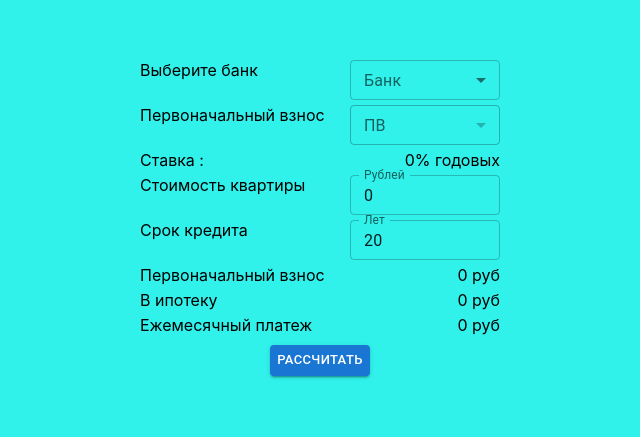
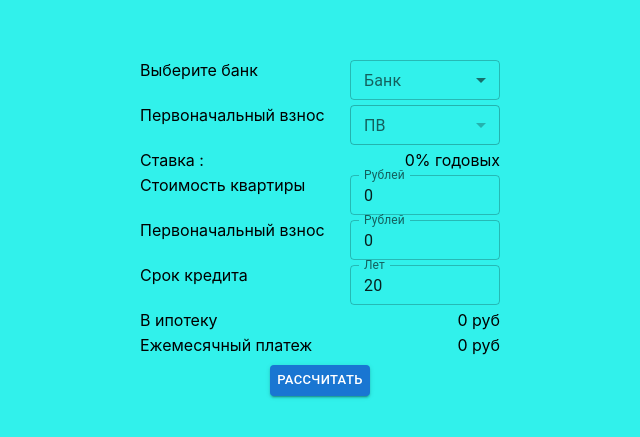
Before and after one commit to IshniyazovFail/mortgage_calculator, a React (Create React App) app: page / in a window 1280 px wide. Shown: the part 145-582 px from the top of the page, without its empty margins (320-960 px from the left). Built offline with nearby package versions, Linux system fonts and the light colour scheme.

Commit message:
added change initial payment

```diff
--- a/src/App.tsx
+++ b/src/App.tsx
@@ -8,7 +8,7 @@ import {
     betSelectionAC,
     calculationAC,
     costApartmentAC,
-    creditTermAC
+    creditTermAC, pvRubFinalAC
 } from "./state/bank-reducer";
 import {Button, FormControl, InputLabel, MenuItem, Select, SelectChangeEvent, TextField} from "@mui/material";
 
@@ -32,6 +32,7 @@ function App() {
     ]
 
     const [error, setError] = useState('')
+    const [errorPv, setErrorPv] = useState('')
 
     useEffect(() => {
         dispatsh(betSelectionAC(bank.data[0].percent))
@@ -60,10 +61,14 @@ function App() {
         setError('')
         dispatsh(costApartmentAC(Number(e.target.value)))
     }
+    const InputPvRubFinalHandler = (e: ChangeEvent<HTMLInputElement>) => {
+        setError('')
+        dispatsh( pvRubFinalAC(Number(e.target.value)))
+    }
 
     const calculation = () => {
-        const pvRub = costApartment * pvPercent / 100
-        const onaMortgage = costApartment - pvRub
+      /*  const pvRub = costApartment * pvPercent / 100*/
+        const onaMortgage = costApartment - pvRubFinal
         const creditTermYear = creditTerm * 12
         const betYear = bet / 12
         const numerator = betYear * Math.pow((1 + betYear), creditTermYear)
@@ -71,10 +76,13 @@ function App() {
 
         const payment = Math.round(onaMortgage * (numerator / denominator))
         if (costApartment === 0) {
-            setError('введите стоимость квартиры')
+            setError('укажите стоимость квартиры')
+        }
+        if(pvRubFinal===0){
+            setErrorPv('укажите первоначальный взнос')
         }
 
-        dispatsh(calculationAC(pvRub, onaMortgage, payment))
+        dispatsh(calculationAC( onaMortgage, payment))
 
     }
 
@@ -156,6 +164,23 @@ function App() {
             </div>
 
             <div className={style.blok}>
+               Первоначальный взнос
+                <div>
+                    <TextField
+                        error={errorPv !== ''}
+                        style={{width: '150px'}}
+                        label="Рублей"
+                        size="small"
+                        value={pvRubFinal}
+                        onChange={InputPvRubFinalHandler}
+                        type={'number'}
+                        id="outlined-start-adornment"
+                        helperText={errorPv}
+                    />
+                </div>
+
+            </div>
+            <div className={style.blok}>
                 <div>Срок кредита</div>
                 {/*<input type={'number'}  value={creditTerm} onChange={changeCreditTerm}/>*/}
 
@@ -169,10 +194,10 @@ function App() {
                     id="outlined-start-adornment"
                 />
             </div>
-            <div className={style.blok}>
+           {/* <div className={style.blok}>
                 <div>Первоначальный взнос</div>
                 <div>{pvRubFinal} руб</div>
-            </div>
+            </div>*/}
             <div className={style.blok}>
                 <div>В ипотеку</div>
                 <div>{onaMortgageFinal} руб</div>
--- a/src/state/bank-reducer.ts
+++ b/src/state/bank-reducer.ts
@@ -15,13 +15,14 @@ export type BanksStateType = {
     onaMortgageFinal:number,
     paymentFinal:number
 }
-export type InitialActionType = bankSelectionType | betSelectionType|costApartmentType|creditTermType|calculationType
+export type InitialActionType = bankSelectionType | betSelectionType|costApartmentType|creditTermType|calculationType|pvRubFinalType
 
 type bankSelectionType = ReturnType<typeof bankSelectionAC>
 type betSelectionType = ReturnType<typeof betSelectionAC>
 type costApartmentType = ReturnType<typeof costApartmentAC>
 type creditTermType = ReturnType<typeof creditTermAC>
 type calculationType = ReturnType<typeof calculationAC>
+type pvRubFinalType=ReturnType<typeof pvRubFinalAC>
 let initialState: BanksStateType = {
     bet: 0,
     /*bank: {name: "alfa", data: [{pv: 10, percent: 12.39}, {pv: 15, percent: 11.89}]},*/
@@ -46,7 +47,9 @@ export const bankReducer = (state: BanksStateType = initialState, action: Initia
         case "CHANGE_CREDIT_TERM":
             return {...state,creditTerm:action.creditTerm}
         case "CALCULATION":
-            return {...state,pvRubFinal:action.pvRubFinal,onaMortgageFinal:action.onaMortgageFinal,paymentFinal:action.paymentFinal}
+            return {...state,onaMortgageFinal:action.onaMortgageFinal,paymentFinal:action.paymentFinal}
+        case "CHANGE_PV":
+            return {...state,pvRubFinal:action.pvRubFinal}
         default:
             return state
     }
@@ -78,12 +81,18 @@ export const creditTermAC = (creditTerm: number) => {
         creditTerm
     }
 }
-export const calculationAC = (pvRubFinal:number,
+
+export const pvRubFinalAC=(pvRubFinal:number)=>{
+    return{
+        type:"CHANGE_PV" as const ,
+        pvRubFinal
+    }
+}
+export const calculationAC = (
                               onaMortgageFinal:number,
                               paymentFinal:number) => {
     return {
         type: "CALCULATION" as const,
-        pvRubFinal,
         onaMortgageFinal,
         paymentFinal    }
 }
```
